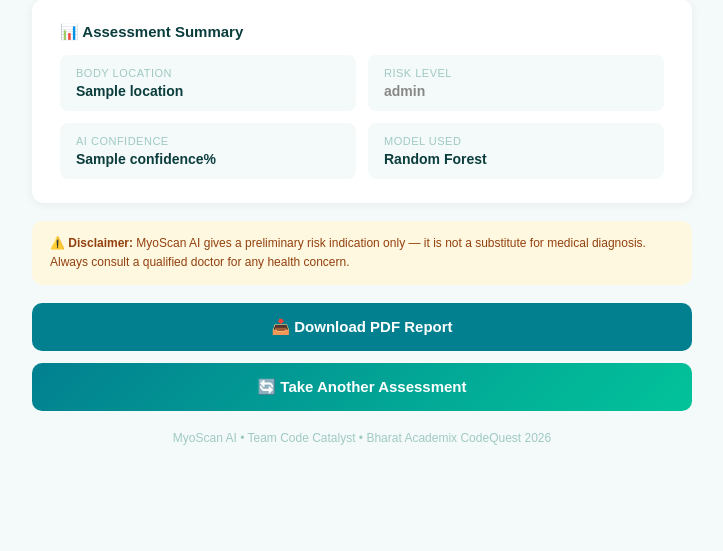
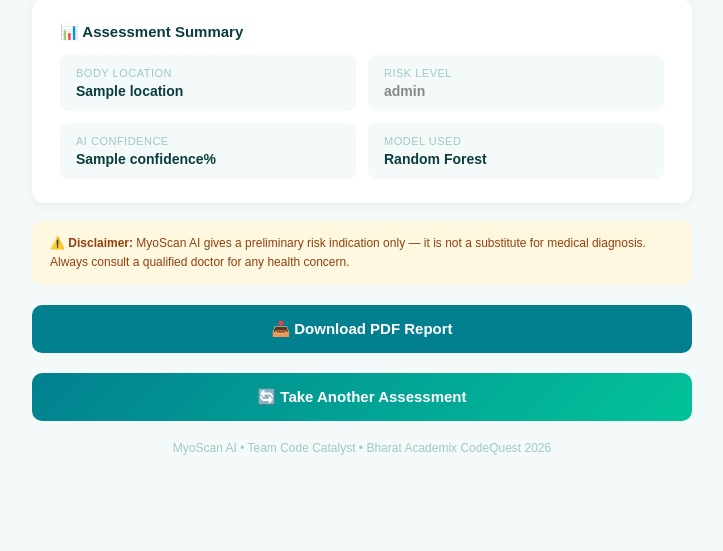
Before and after one commit to tisha-rakholiya/myoscan-ai, a Flask app: template templates/result.html in a window 1280 px wide. Shown: the part 986-1537 px from the top of the page, without its empty margins (278-1001 px from the left). Before the commit the page ends 1431 px from the top, so only its background shows below. Run offline with Flask 3, Linux system fonts and the light colour scheme; the template is opened without the code that fills it: most values are stand-ins (such as "Sample title", 1, 10 or a date in 2020); parts of the project's set-up code (start-up, migrations or seed data) failed here and were passed over.

Commit message:
completely fixed broken form and added pdf button

```diff
--- a/templates/result.html
+++ b/templates/result.html
@@ -212,8 +212,9 @@
         ⚠️ <strong>Disclaimer:</strong> MyoScan AI gives a preliminary risk indication only — it is not a substitute for medical diagnosis. Always consult a qualified doctor for any health concern.
     </div>
 
-    <!-- PDF REPORT FORM -->
-    <form action="/download-report" method="POST" style="margin-bottom:12px;">
+         <!-- PDF REPORT DOWNLOAD FORM -->
+    <div style="margin: 20px 0; text-align: center;">
+        <form action="/download-report" method="POST">
             <input type="hidden" name="name" value="{{ name }}">
             <input type="hidden" name="location" value="{{ location }}">
             <input type="hidden" name="risk_level" value="{{ risk_level }}">
@@ -221,7 +222,9 @@
             <input type="hidden" name="advice" value="{{ advice }}">
             <button type="submit" class="btn-pdf">📥 Download PDF Report</button>
         </form>
+    </div>
 
+    <!-- BACK TO SCAN BUTTON -->
     <a href="/scan" class="btn-back">🔄 Take Another Assessment</a>
 
     <div class="footer">
```
Lines whose indentation alone changed are shown as unchanged.
